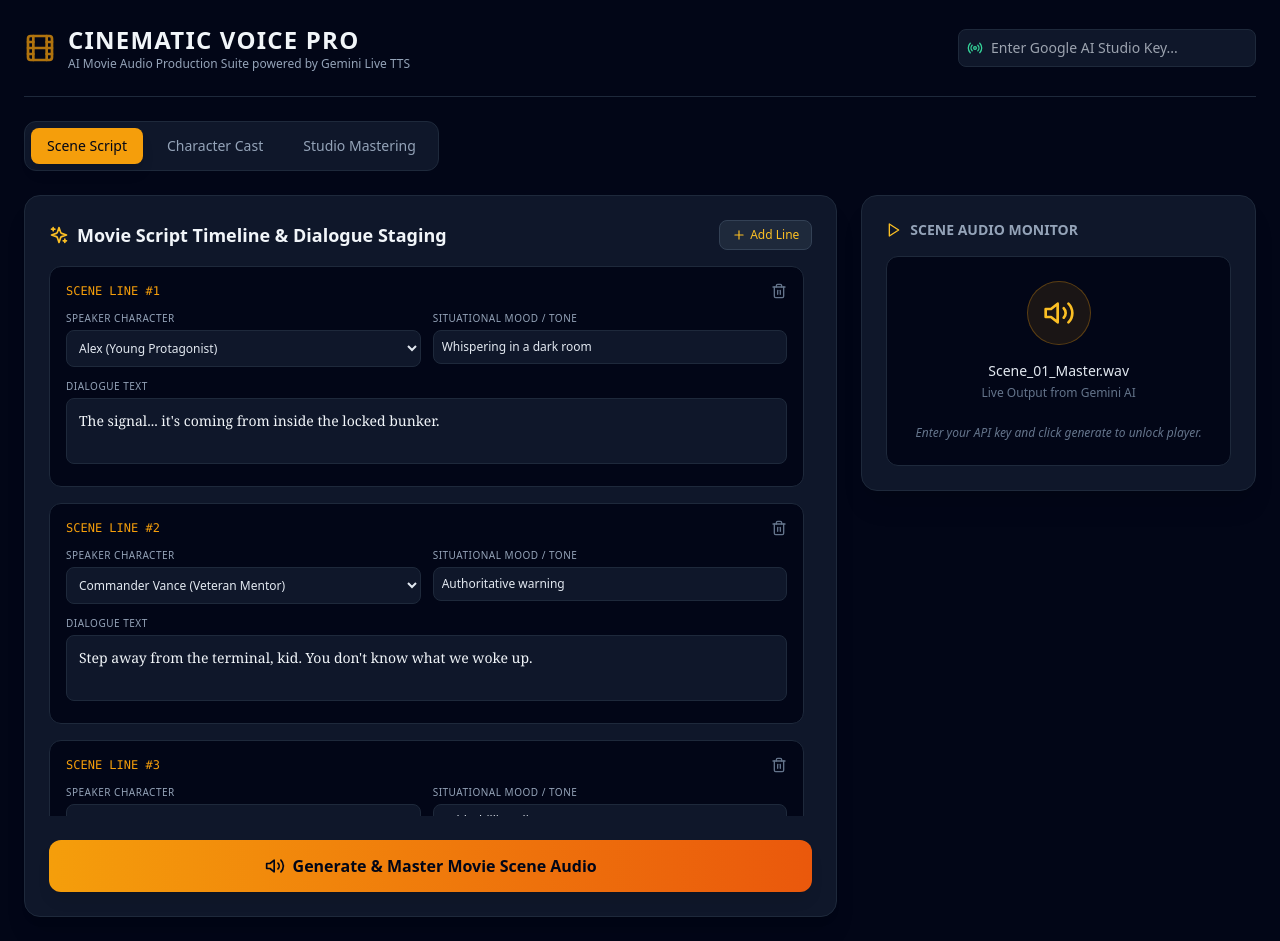
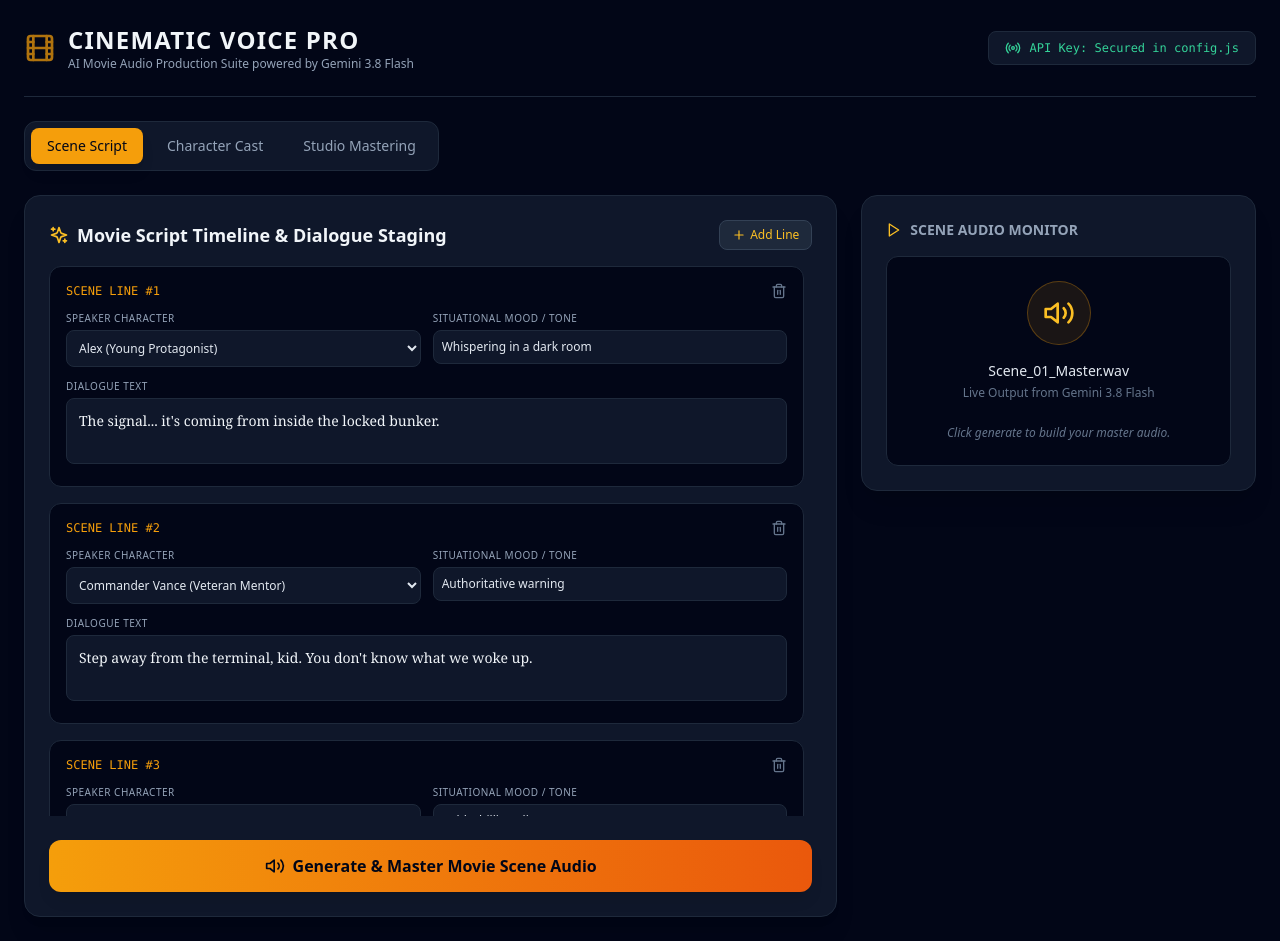
Before and after one commit to sharanashokan/text-to-audio, a React (Vite) app: page / in a window 1280 px wide. Built offline with nearby package versions, Linux system fonts and the light colour scheme.

Commit message:
Update App.jsx

```diff
--- a/src/App.jsx
+++ b/src/App.jsx
@@ -1,16 +1,18 @@
 import React, { useState } from 'react';
 import { Play, Download, Settings, Users, Film, Sparkles, Volume2, Plus, Trash2, Radio } from 'lucide-react';
+import { GEMINI_API_KEY } from './config'; // Securely imported from your config file
 
 export default function CinematicVoiceStudio() {
-  const [apiKey, setApiKey] = useState('');
   const [activeTab, setActiveTab] = useState('script');
 
+  // Character Cast Management (Young to Elder Hero Archetypes & Villains)
   const [cast, setCast] = useState([
     { id: 1, name: 'Alex (Young Protagonist)', voice: 'Puck', age: 'Young Adult (20s)', timbre: 'Eager, tense, high-energy', basePrompt: 'Speak in a tense, breathless, young heroic voice under extreme pressure:' },
     { id: 2, name: 'Commander Vance (Veteran Mentor)', voice: 'Kore', age: 'Elder (60s)', timbre: 'Deep, gravelly, weathered bass', basePrompt: 'Speak in a deep, slow, weathered elder mentor voice with heavy bass and absolute authority:' },
     { id: 3, name: 'The Interrogator (Villain)', voice: 'Charon', age: 'Middle-Aged', timbre: 'Cold, calculated, chilling whisper', basePrompt: 'Speak in a cold, calculating, eerie villain voice, slow and menacing:' }
   ]);
 
+  // Movie Dialogue & Scene Script Lines
   const [scriptLines, setScriptLines] = useState([
     { id: 1, characterId: 1, text: "The signal... it's coming from inside the locked bunker.", situation: "Whispering in a dark room" },
     { id: 2, characterId: 2, text: "Step away from the terminal, kid. You don't know what we woke up.", situation: "Authoritative warning" },
@@ -38,7 +40,8 @@ export default function CinematicVoiceStudio() {
     setScriptLines(scriptLines.filter(line => line.id !== id));
   };
 
-  // Helper to attach WAV header so the browser player recognizes track duration
+  // Helper utility to attach a 44-byte WAV header to raw PCM bytes.
+  // This solves the "0:00 / 0:00" duration bug in browser players and video editors.
   const addWavHeader = (pcmBytes, sampleRate = 24000) => {
     const numChannels = 1;
     const bitsPerSample = 16;
@@ -70,10 +73,10 @@ export default function CinematicVoiceStudio() {
     return wavBytes;
   };
 
-  // Direct Live Gemini REST API Integration
+  // Live Gemini 3.8-Flash API Integration
   const handleGenerateMovieAudio = async () => {
-    if (!apiKey) {
-      alert("Please enter your Google AI Studio API Key first!");
+    if (!GEMINI_API_KEY || GEMINI_API_KEY === "YOUR_ACTUAL_API_KEY_HERE") {
+      alert("Please update src/config.js with your actual Google AI Studio API key first!");
       return;
     }
     setIsGenerating(true);
@@ -85,7 +88,7 @@ export default function CinematicVoiceStudio() {
         return `${char.basePrompt} [Situation: ${line.situation}] "${line.text}"`;
       }).join("\n\n");
 
-      const response = await fetch(`https://generativelanguage.googleapis.com/v1beta/models/gemini-2.0-flash:generateContent?key=${apiKey}`, {
+      const response = await fetch(`https://generativelanguage.googleapis.com/v1beta/models/gemini-3.8-flash:generateContent?key=${GEMINI_API_KEY}`, {
         method: 'POST',
         headers: { 'Content-Type': 'application/json' },
         body: JSON.stringify({
@@ -127,7 +130,7 @@ export default function CinematicVoiceStudio() {
 
         setGeneratedAudioUrl(audioUrl);
       } else {
-        alert("Audio generation completed, but no audio bytes were returned by the model.");
+        alert("Audio generation completed, but no audio stream bytes were returned by the model.");
       }
 
     } catch (error) {
@@ -145,19 +148,13 @@ export default function CinematicVoiceStudio() {
           <Film className="w-8 h-8 text-amber-500 animate-pulse" />
           <div>
             <h1 className="text-2xl font-bold tracking-wider">CINEMATIC VOICE PRO</h1>
-            <p className="text-xs text-slate-400">AI Movie Audio Production Suite powered by Gemini Live TTS</p>
+            <p className="text-xs text-slate-400">AI Movie Audio Production Suite powered by Gemini 3.8 Flash</p>
           </div>
         </div>
 
-        <div className="flex items-center space-x-2 bg-slate-900 p-2 rounded-lg border border-slate-800">
-          <Radio className="w-4 h-4 text-emerald-400" />
-          <input
-            type="password"
-            placeholder="Enter Google AI Studio Key..."
-            value={apiKey}
-            onChange={(e) => setApiKey(e.target.value)}
-            className="bg-transparent text-sm focus:outline-none w-64 text-slate-200"
-          />
+        <div className="flex items-center space-x-2 bg-slate-900 px-4 py-2 rounded-lg border border-slate-800 text-emerald-400 text-xs font-mono">
+          <Radio className="w-4 h-4" />
+          <span>API Key: Secured in config.js</span>
         </div>
       </header>
 
@@ -240,7 +237,7 @@ export default function CinematicVoiceStudio() {
                 onClick={handleGenerateMovieAudio}
                 disabled={isGenerating}
                 className="w-full mt-6 bg-gradient-to-r from-amber-500 to-orange-600 hover:from-amber-400 hover:to-orange-500 text-slate-950 font-bold py-3.5 rounded-xl shadow-lg transition flex items-center justify-center space-x-2">
-                {isGenerating ? <span>Synthesizing Live Gemini Cinematic Audio...</span> : <><Volume2 className="w-5 h-5" /><span>Generate & Master Movie Scene Audio</span></>}
+                {isGenerating ? <span>Synthesizing Live Gemini 3.8-Flash Audio...</span> : <><Volume2 className="w-5 h-5" /><span>Generate & Master Movie Scene Audio</span></>}
               </button>
             </div>
           )}
@@ -289,7 +286,7 @@ export default function CinematicVoiceStudio() {
               </div>
               <div>
                 <h3 className="font-medium text-sm text-slate-200">Scene_01_Master.wav</h3>
-                <p className="text-xs text-slate-500 mt-1">Live Output from Gemini AI</p>
+                <p className="text-xs text-slate-500 mt-1">Live Output from Gemini 3.8 Flash</p>
               </div>
 
               {generatedAudioUrl ? (
@@ -298,13 +295,13 @@ export default function CinematicVoiceStudio() {
                   <a
                     href={generatedAudioUrl}
                     download="Scene_01_Master.wav"
-                    className="w-full bg-emerald-600 hover:bg-emerald-500 text-slate-950 font-bold py-2.5 rounded-xl text-xs transition flex items-center justify-center space-x-2">
+                    className="w-full bg-emerald-600 hover:bg-emerald-500 text-slate-950 font-bold py-2.5 rounded-xl text-xs transition flex items-center justify-center space-x-2 shadow-lg">
                     <Download className="w-4 h-4" />
                     <span>Download Master WAV for Video Editor</span>
                   </a>
                 </div>
               ) : (
-                <p className="text-xs text-slate-500 italic pt-2">Enter your API key and click generate to unlock player.</p>
+                <p className="text-xs text-slate-500 italic pt-2">Click generate to build your master audio.</p>
               )}
             </div>
           </div>
```
